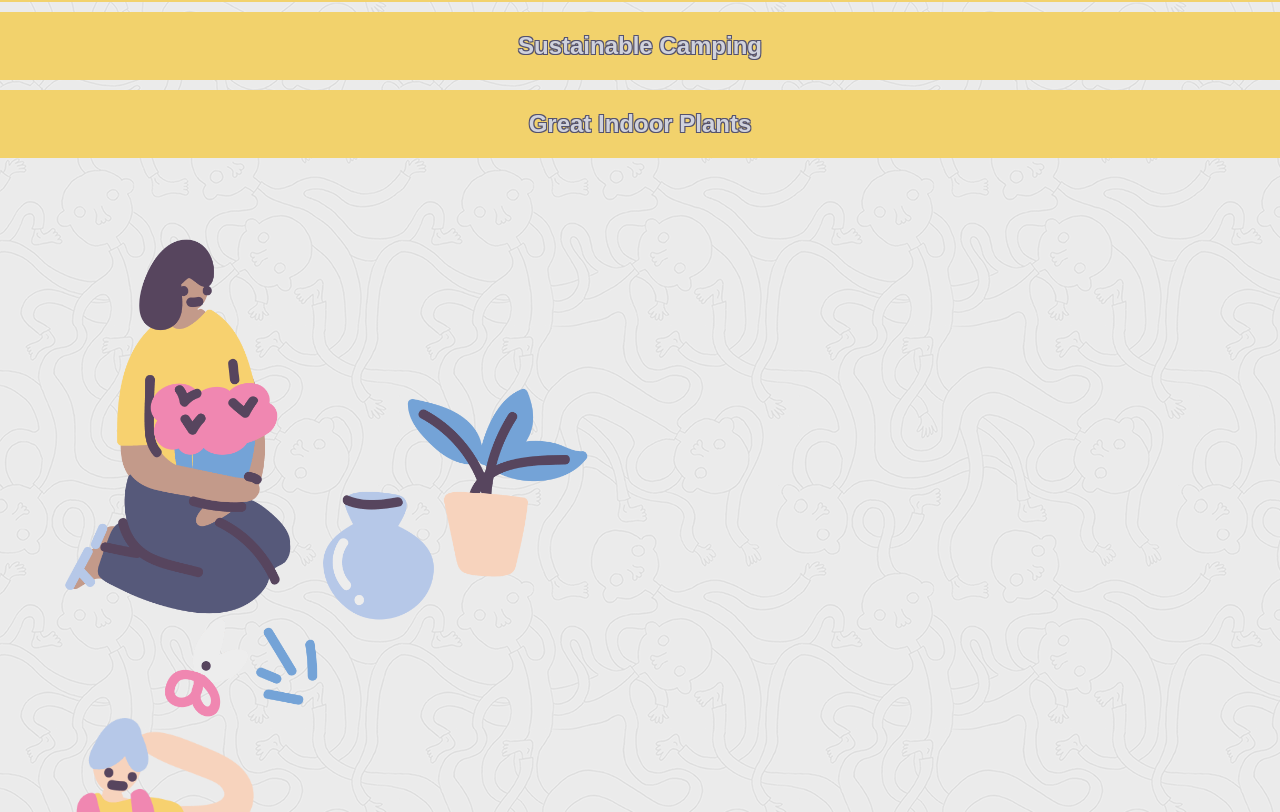
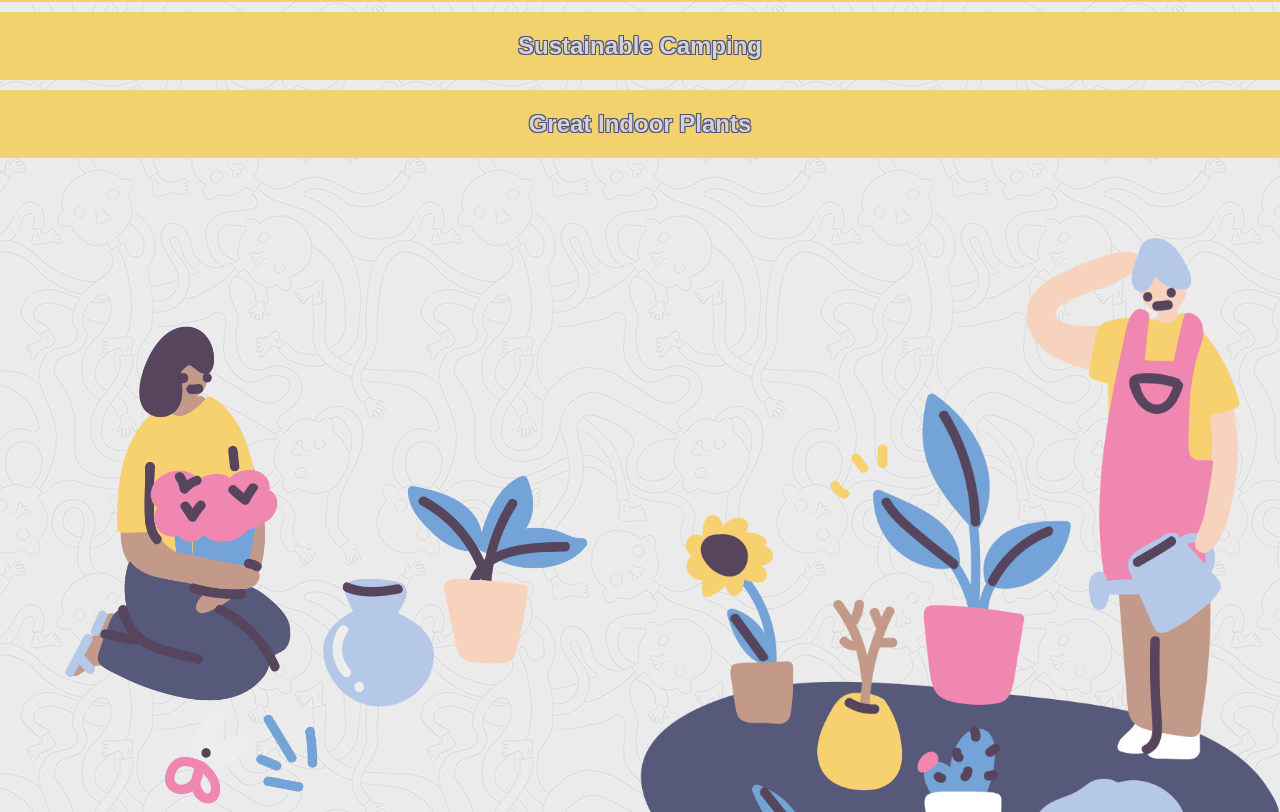
Before and after one commit to rachelb6/GenixHobart, a plain HTML site: page ecoliving/index.html in a window 1280 px wide. Shown: the part 479-1291 px from the top of the page. Drawn offline with Linux system fonts and the light colour scheme.

Commit message:
inverse img and index updates

```diff
--- a/ecoliving/index.html
+++ b/ecoliving/index.html
@@ -22,8 +22,12 @@
             </a>
         </div>
         <div id="botanical-growth">
-            <img id="plent" src="/graphics/pluto-floral-and-botanical-growth.png">
-            <img id="plint" src="/graphics/plant-growth-success-1.png">
+            <div class="column">
+                <img id="plent" src="/graphics/pluto-floral-and-botanical-growth.png">
+            </div>
+            <div class="column">
+                <img id="plint" src="/graphics/plant-growth-success-1.png">
+            </div>
         </div>
         <a href="/">
             <div class="container">
--- a/style.css
+++ b/style.css
@@ -377,18 +377,29 @@ svg {
 #botanical-growth {
     width: 100%;
     display: flex;
-    flex-direction: column;
-    justify-self: auto;
+    flex-direction: row;
+    justify-content: center;
+    align-items: center;
+}
+
+.column {
+    float: left;
+    width: 50%;
 }
 
 #plent {
-    width: 50%;
     margin-top: 100px;
-    position: relative;
+    width: 100%;
+    justify-content: center;
+    align-items: center;
 }
 
 #plint {
-    width: 50%;
+    transform: scaleX(-1);
+    margin-top: 100px;
+    width: 100%;
+    justify-content: center;
+    align-items: center;
 }
 
 #ecoliving {
@@ -621,7 +632,7 @@ svg {
     grid-column-end: 4;
     grid-row-start: 1;
     grid-row-end: 2;
-    width: 100%;
+    width: 103%;
     height: 728.47px;
     font-family: 'Comfortaa', cursive;
     line-height: 30px;
@@ -630,6 +641,8 @@ svg {
     display: flex;
     flex-direction: column;
     justify-content: center;
+    padding: 20px;
+    box-sizing: border-box;
 }
 
 h4 {
```
